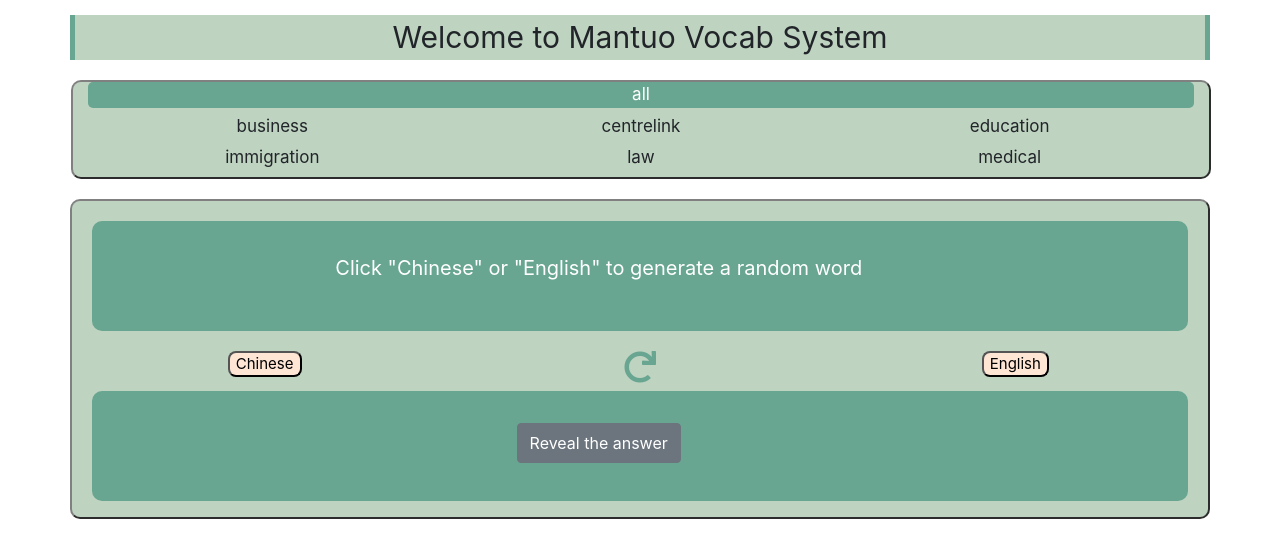
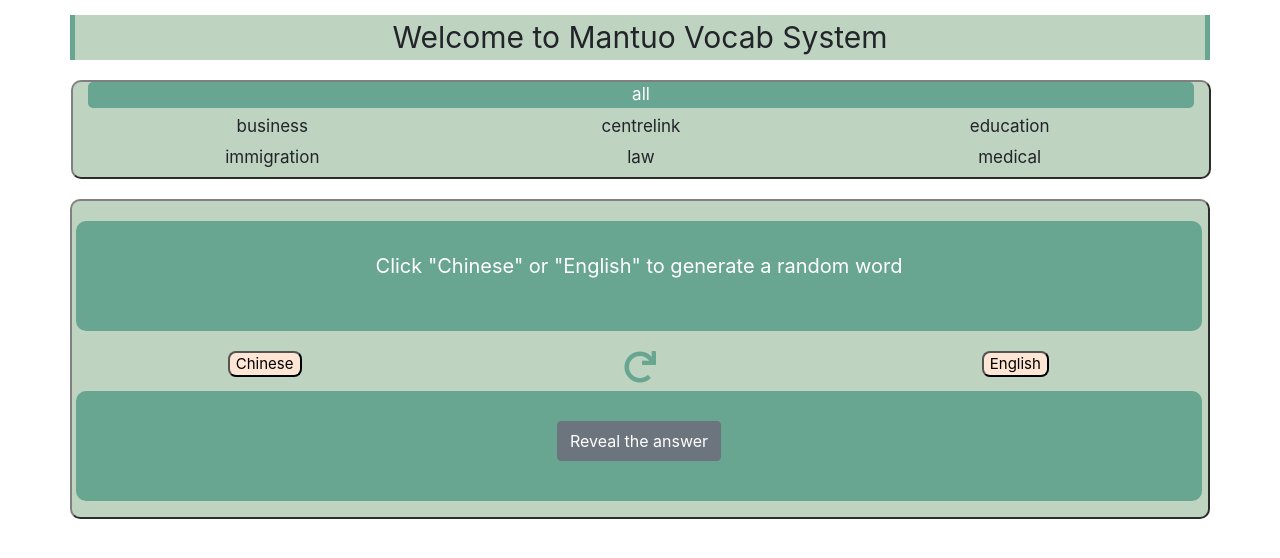
Before and after one commit to RyanKeepRunning/mantuocclvocab, a React (Create React App) app in the folder client/: page / in a window 1280 px wide. Shown: the top 558 px of the page. Built offline with nearby package versions, Linux system fonts and the light colour scheme.

Commit message:
final ui

```diff
--- a/client/src/pages/Homepage.js
+++ b/client/src/pages/Homepage.js
@@ -66,12 +66,17 @@
     overflowWrap:'break-word'
 }
 const vocabInnerBoard={
+    position:'absolute',
     height:'100%',
     width:'100%',
+    left:'-1px',
     backgroundColor:'#68A691',
     color:'#fff',
     borderRadius:'10px',
-
+    position: 'absolute',
+    verticalAlign: 'middle',
+    textAlign: 'center',
+    padding: '1.5em 0 1em 0'
 }
 const vocabBoardMiddle={
     width:'80%',
@@ -169,9 +174,9 @@
                         <div className='row'>
                             <div className='col-12' style={vocabBoard}>
                                 <div style={vocabInnerBoard}>
-                                <div style={centerTextBoard}>
+                                {/* <div style={centerTextBoard}> */}
                                 {this.state.wordPicked[this.state.currentLanguage]}
-                                </div>
+                                {/* </div> */}
                                 </div>
                             </div>
 
@@ -193,10 +198,10 @@
 
                             <div className='col-12' onClick={this.toggleShowAnswer} style={vocabBoard}>
                                 <div style={vocabInnerBoard}>
-                                    <div style={centerTextBoard}>
+                                    {/* <div style={centerTextBoard}> */}
                                     {this.state.showAnswer?this.state.wordPicked[this.getTheOther(this.state.currentLanguage)]:
                                                        <button className='btn btn-secondary'style={{height:'40px'}}>Reveal the answer</button>}
-                                    </div>
+                                    {/* </div> */}
 
                                 </div>
                             </div>
--- a/client/src/pages/HomepageOld.js
+++ b/client/src/pages/HomepageOld.js
@@ -71,7 +71,9 @@
     height:'275px',
     color:'#fff',
     borderRadius:'10px',
-    padding:'100px 0'
+    padding:'100px 0',
+    fontFamily: 'Georgia, Times New Roman, Times, serif',
+    fontStyle: 'italic'
 }
 const vocabBoardMiddle={
     width:'80%',
```
